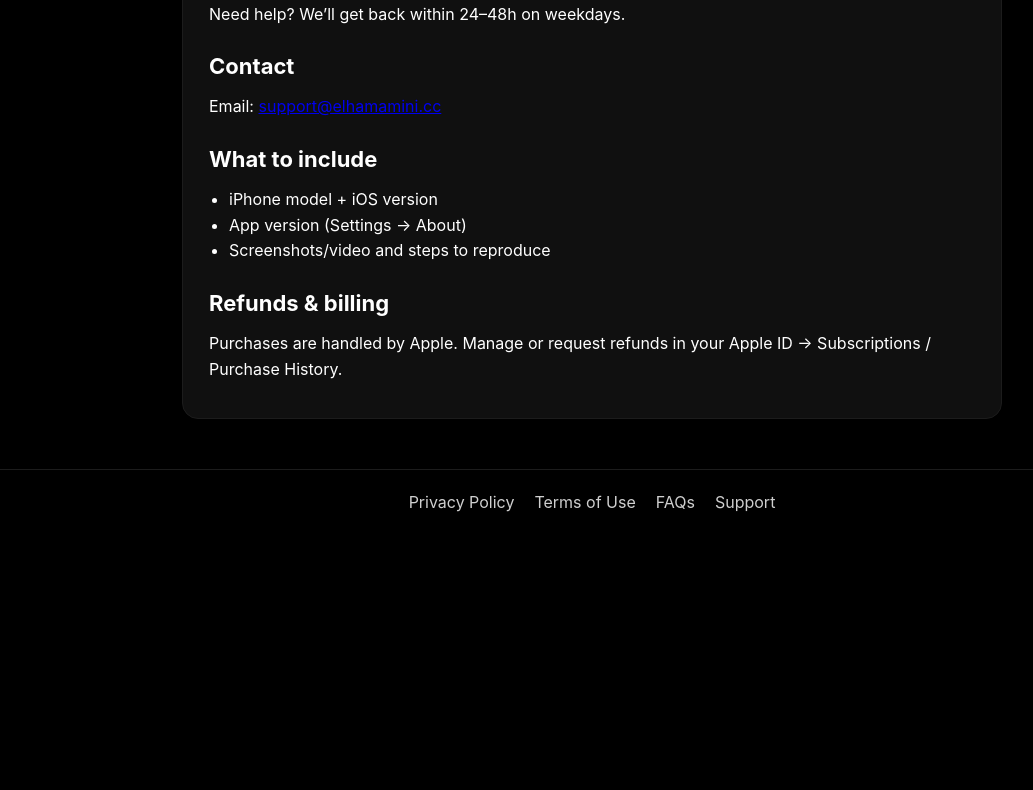
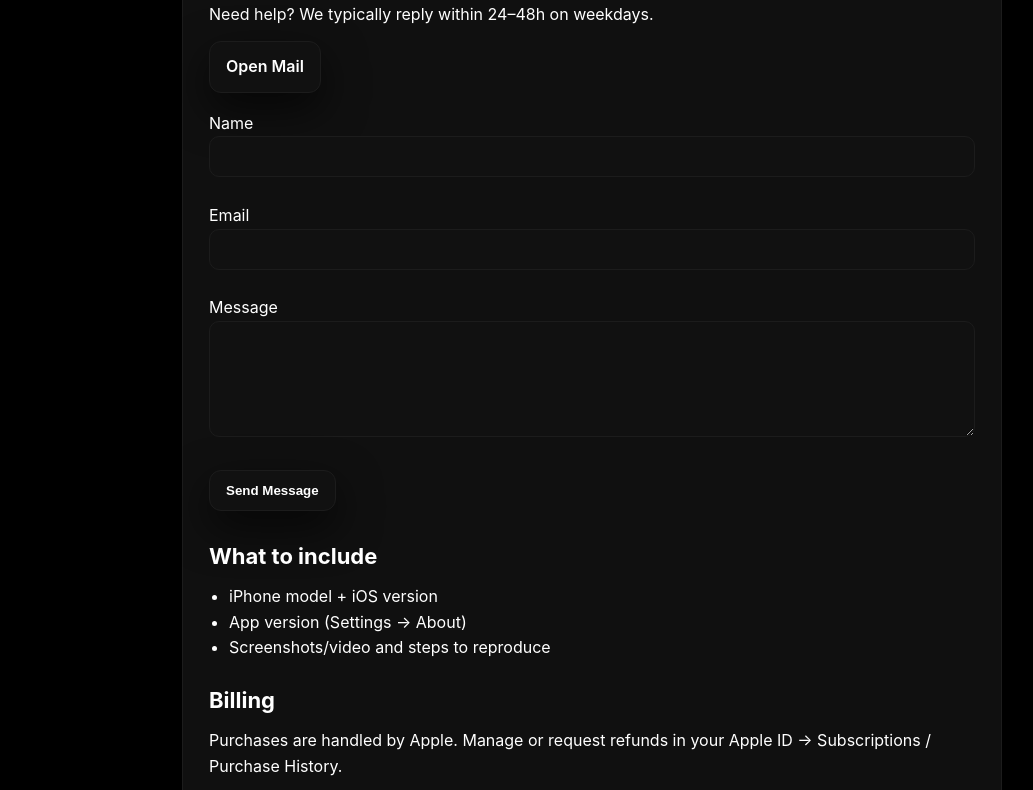
Before and after one commit to EA-LA/FYNX-Site, a plain HTML site: page support.html in a window 1280 px wide. Shown: the part 190-980 px from the top of the page, without its empty margins (48-1081 px from the left). Before the commit the page ends 800 px from the top, so only its background shows below. Drawn offline with Linux system fonts and the light colour scheme.

Commit message:
Update support.html

```diff
--- a/support.html
+++ b/support.html
@@ -3,37 +3,54 @@
 <head>
   <meta charset="utf-8"/>
   <meta name="viewport" content="width=device-width,initial-scale=1"/>
-  <title>Support • FYNX Pro</title>
+  <title>Support • FYNX</title>
   <link rel="stylesheet" href="assets/styles.css"/>
-  <meta name="description" content="Support for FYNX Pro."/>
+  <meta name="description" content="Support for FYNX."/>
+  <style>
+    .field{width:100%; padding:12px; border:1px solid var(--border); background:#111; color:#fff; border-radius:10px}
+    form{margin-top:18px}
+  </style>
 </head>
 <body>
 <header class="header"><div class="container nav">
-    <a class="brand" href="/"><span class="dot"></span><span>FYNX Pro</span></a>
+  <a class="brand" href="/"><span class="dot"></span><span>FYNX</span></a>
 </div></header>
 
 <main class="legal-wrap">
   <article class="legal-card">
     <h1>Support</h1>
-      <p>Need help? We’ll get back within 24–48h on weekdays.</p>
+    <p>Need help? We typically reply within 24–48h on weekdays.</p>
 
-      <h2>Contact</h2>
-      <p>Email: <a href="mailto:support@elhamamini.cc">support@elhamamini.cc</a></p>
+    <div class="cta" style="margin:14px 0 6px">
+      <a class="btn" href="mailto:support@elhamamini.cc">Open Mail</a>
+    </div>
 
-      <h2>What to include</h2>
+    <!-- Formspree form (replace YOUR_FORMSPREE_ID and remove 'disabled' block below when ready) -->
+    <form action="https://formspree.io/f/YOUR_FORMSPREE_ID" method="POST">
+      <label>Name<br><input class="field" name="name" required></label><br><br>
+      <label>Email<br><input class="field" type="email" name="email" required></label><br><br>
+      <label>Message<br><textarea class="field" name="message" rows="6" required></textarea></label><br><br>
+      <button class="btn" type="submit">Send Message</button>
+    </form>
+
+    <h2 style="margin-top:28px">What to include</h2>
     <ul>
       <li>iPhone model + iOS version</li>
       <li>App version (Settings → About)</li>
       <li>Screenshots/video and steps to reproduce</li>
     </ul>
 
-      <h2>Refunds & billing</h2>
+    <h2>Billing</h2>
     <p>Purchases are handled by Apple. Manage or request refunds in your Apple ID → Subscriptions / Purchase History.</p>
   </article>
 </main>
 
 <footer class="footer"><div class="container links">
-    <a href="privacy.html">Privacy Policy</a><a href="terms.html">Terms of Use</a><a href="faqs.html">FAQs</a><a href="support.html">Support</a>
+  <a href="privacy.html">Privacy Policy</a>
+  <a href="terms.html">Terms of Use</a>
+  <a href="faqs.html">FAQs</a>
+  <a href="support.html">Support</a>
+  <a href="https://elhamamini.cc" target="_blank" rel="noopener">Developer Website</a>
 </div></footer>
 </body>
 </html>
```
Lines whose indentation alone changed are shown as unchanged.
